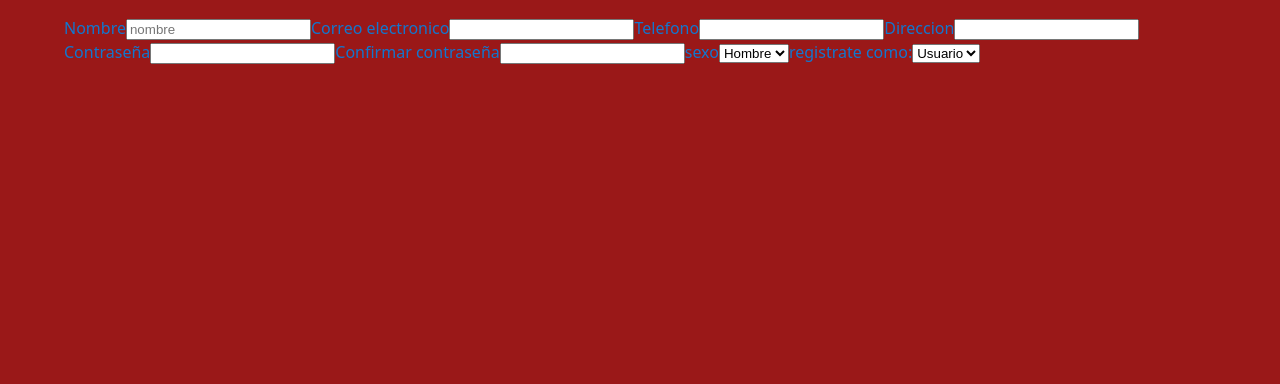
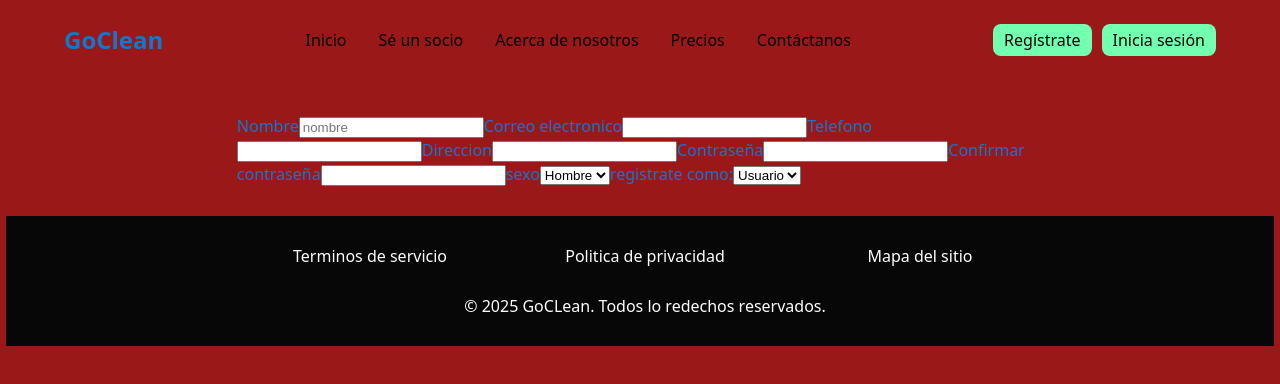
Before and after one commit to tonguiino/GoClean, a React (Vite) app: page /registrate in a window 1280 px wide. Shown: the top 384 px of the page. Built offline with nearby package versions, Linux system fonts and the light colour scheme.

Commit message:
Se integraron componentes menu y footer

```diff
--- a/src/pages/register/Register.jsx
+++ b/src/pages/register/Register.jsx
@@ -1,3 +1,5 @@
+import Footer from "../../components/footer/Footer";
+import Menu from "../../components/header/menu";
 import "./Register.scss"
 
 const Register = () => {
@@ -5,8 +7,8 @@ const Register = () => {
 
     return (
         <>
-
-
+            <Menu />
+            <section>
                 <form action="">
                     <label htmlFor="nombre">Nombre</label>
                     <input type="text" placeholder="nombre" />
@@ -33,6 +35,8 @@ const Register = () => {
                     </select>
 
                 </form>
+            </section>
+            <Footer />
         </>
     )
 }
```
Lines whose indentation alone changed are shown as unchanged.
